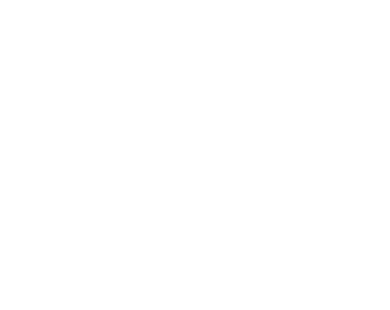
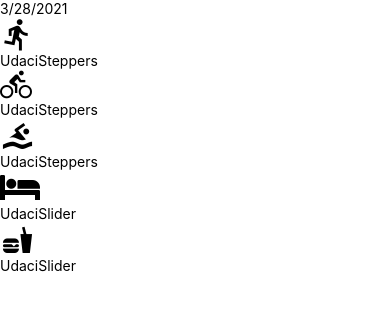
Before and after one commit to conuko/Fitness-App, a React Native app: screen / in a window 390 px wide. Shown: the top 310 px of the page. Built offline with nearby package versions, Linux system fonts and the light colour scheme.

Commit message:
feat: create new components

```diff
--- a/components/AddEntry.js
+++ b/components/AddEntry.js
@@ -1,7 +1,9 @@
-/* eslint-disable prettier/prettier */
-import React, { useState } from 'react';
+import React, {useState} from 'react';
 import {View} from 'react-native';
-import { getMetricMetaInfo } from '../utils/helpers';
+import {getMetricMetaInfo} from '../utils/helpers';
+import UdaciSlider from './UdaciSlider';
+import UdaciSteppers from './UdaciSteppers';
+import DateHeader from './DateHeader';
 
 export default function AddEntry() {
   const [state, setState] = useState({
@@ -11,15 +13,15 @@
     sleep: 0,
     eat: 0,
   });
-  const increment = (metric) => {
-    const { max, step } = getMetricMetaInfo(metric);
+  const increment = metric => {
+    const {max, step} = getMetricMetaInfo(metric);
     const count = state[metric] + step;
     setState({
       ...state,
       [metric]: count > max ? max : count,
     });
   };
- const decrement = (metric) => {
+  const decrement = metric => {
     const count = state[metric] - getMetricMetaInfo(metric).step;
     setState({
       ...state,
@@ -32,8 +34,36 @@
       [metric]: value,
     });
   };
+
+  const metaInfo = getMetricMetaInfo();
+
   return (
     <View>
+      <DateHeader date={new Date().toLocaleDateString()} />
+      {Object.keys(metaInfo).map(key => {
+        const {getIcon, type, ...rest} = metaInfo[key];
+        const value = state[key];
+
+        return (
+          <View key={key}>
+            {getIcon()}
+            {type === 'slider' ? (
+              <UdaciSlider
+                value={value}
+                onChange={value => slide(key, value)}
+                {...rest}
+              />
+            ) : (
+              <UdaciSteppers
+                value={value}
+                onIncrement={() => increment(key)}
+                onDecrement={() => decrement(key)}
+                {...rest}
+              />
+            )}
+          </View>
+        );
+      })}
     </View>
   );
 }
--- /dev/null
+++ b/components/DateHeader.js
@@ -0,0 +1,6 @@
+import React from 'react';
+import {Text} from 'react-native';
+
+export default function DateHeader({date}) {
+  return <Text>{date}</Text>;
+}
--- /dev/null
+++ b/components/UdaciSlider.js
@@ -0,0 +1,10 @@
+import React from 'react';
+import {View, Text} from 'react-native';
+
+export default function UdaciSlider() {
+  return (
+    <View>
+      <Text>UdaciSlider</Text>
+    </View>
+  );
+}
--- /dev/null
+++ b/components/UdaciSteppers.js
@@ -0,0 +1,10 @@
+import React from 'react';
+import {View, Text} from 'react-native';
+
+export default function UdaciSteppers() {
+  return (
+    <View>
+      <Text>UdaciSteppers</Text>
+    </View>
+  );
+}
--- a/package.json
+++ b/package.json
@@ -10,6 +10,7 @@
     "lint": "eslint ."
   },
   "dependencies": {
+    "@react-native-async-storage/async-storage": "^1.14.1",
     "react": "17.0.1",
     "react-native": "0.64.0",
     "react-native-vector-icons": "^8.1.0"
--- a/utils/helpers.js
+++ b/utils/helpers.js
@@ -1,10 +1,9 @@
-/* eslint-disable prettier/prettier */
 import React from 'react';
-import { View } from 'react-native';
+import {View} from 'react-native';
 import FontAwesome from 'react-native-vector-icons/FontAwesome';
 import MaterialIcons from 'react-native-vector-icons/MaterialIcons';
 import MaterialCommunityIcons from 'react-native-vector-icons/MaterialCommunityIcons';
-import { white } from './colors';
+import {white} from './colors';
 
 export function isBetween(num, x, y) {
   if (num >= x && num <= y) {
```
Also changed, not shown: utils/_calendar.js (+25 -25 lines), utils/colors.js (+8 -9 lines), .prettierrc.js, 1 other file (tests, documents, lock files or other folders). Lines whose indentation alone changed are shown as unchanged.
